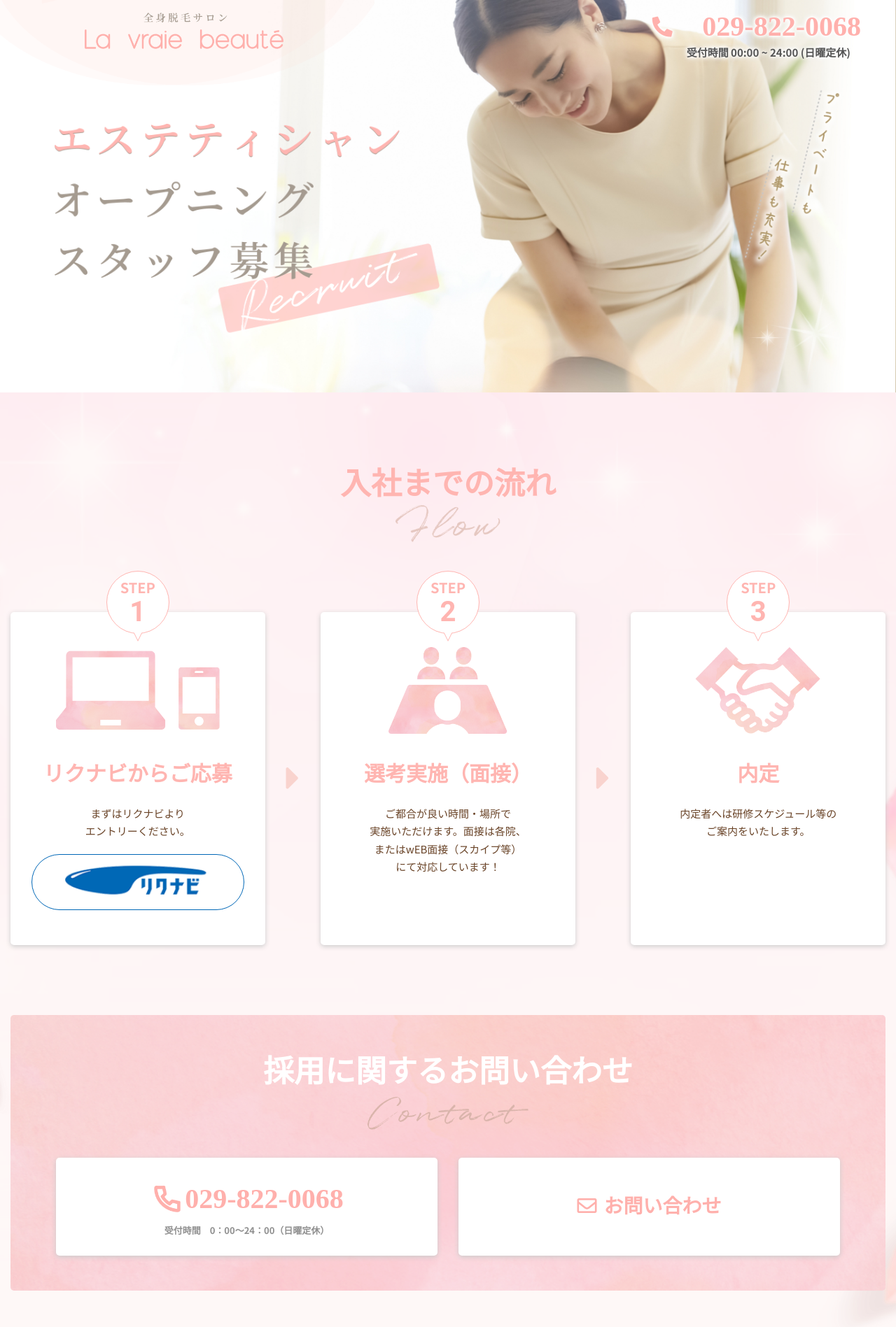
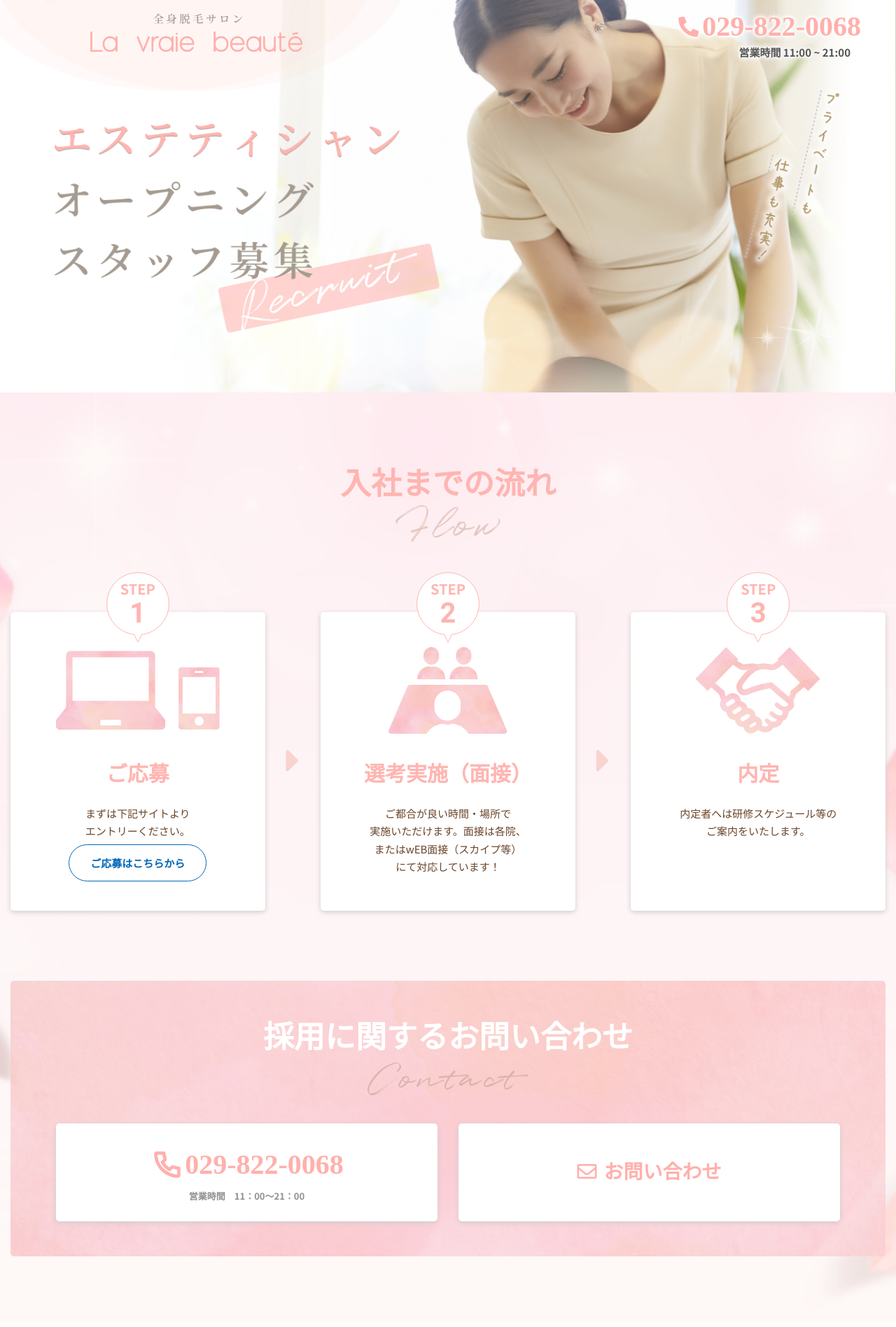
Before and after one commit to imaituki/biken, a PHP site: page / in a window 1280 px wide. Shown: the top 1897 px of the page at 70% size. Run offline with PHP 8.4, Linux system fonts and the light colour scheme; some libraries are stand-ins or nearby versions; some web fonts are replaced.

Commit message:
作業UP

```diff
--- a/common/css/style.css
+++ b/common/css/style.css
@@ -41,24 +41,7 @@
 #body{  background: url(../image/contents/top/back.png) no-repeat center top / cover;}
 
 #top_flow .balloon {
-	position: absolute;
-    display: inline-block;
-    width: 90px;
-    height: 90px;
-    line-height: 35px;
-    text-align: center;
-	padding: 5px 0;
-    color: #FFB5B1;
-    font-weight: bold;
-    background: #fff;
-    border-radius: 50%;
-    box-sizing: border-box;
-    border: 1px solid #FFB5B1;
-    top: -3%;
-    left: 50%;
-    transform: translateY(-50%) translateX(-50%);
-    -webkit- transform: translateY(-50%) translateX(-50%);
-    margin: auto;
+	position: absolute; display: inline-block; width: 90px; height: 90px; line-height: 35px; text-align: center; padding: 5px 0; color: #FFB5B1; font-weight: bold; background: #fff; border-radius: 50%; box-sizing: border-box; border: 1px solid #FFB5B1; top: -3%; left: 50%; transform: translateY(-50%) translateX(-50%); -webkit- transform: translateY(-50%) translateX(-50%); margin: auto;
 }
 #top_flow h2{margin-bottom: 100px;}
 #top_flow h2 span.sub{max-width: 150px;}
@@ -73,7 +56,8 @@
 #top_flow .box{box-shadow: 0px 2px 7px 0px #ccc; background: #fff; padding: 50px 30px;  border-radius: 5px;}
 
 
-#top_flow .flow._1 .link{text-align: center; border: 1px solid #0067B7; border-radius: 50px; padding: 5px 0;}
+#top_flow .flow._1 .link{text-align: center;}
+#top_flow .flow._1 .link a{color: #0067B7; font-weight: bold; border: 1px solid; text-decoration: none; border-radius: 50px; padding: 15px 30px;}
 
 @media (max-width:1199px) and (min-width: 992px){
 	#top_flow .box .img{padding: 0 15px}
--- a/index.html
+++ b/index.html
@@ -2,11 +2,10 @@
 <html lang="ja">
 <head>
 <meta charset="utf-8">
-<title>La vraie beauté</title>
+<title>オープニングスタッフ募集 | La vraie beauté（ラブレボーテ） 採用ページ</title>
 <meta name="keywords"
-	content="全身脱毛,脱毛,茨城,ラブレボーテ">
-<meta name="description"
-	content="###">
+	content="茨城,脱毛サロン,美容脱毛,エステ,エステティシャン,求人,採用,応募">
+<meta name="description" content="全身脱毛サロン「ラブレボーテ」がオープニングスタッフを募集。ベストアイテム賞受賞の日本製・世界最速脱毛機「バイマッハ」や「リオキシー」の上位機種「ヴィクトリア」などのハイスペック最新脱毛機を導入。全国No.1のエステティシャンを目指せます。">
 <meta http-equiv="X-UA-Compatible" content="IE=edge">
 <meta name="viewport" content="width=device-width, initial-scale=1">
 <link rel="icon" href="../common/favicon/favicon.ico" type="image/x-icon">
@@ -27,7 +26,7 @@
 			<div class="flex">
 				<p class="height-1 img"><i class="fas fa-phone-alt"></i><img src="../common/image/tel.png" alt="La vraie beauté"></p>
 				<p class="height-1"><a href="tel:0298220068" class="ov"><span class="mincho">029-822-0068</span></a>
-				<span class="time">受付時間 00:00 ~ 24:00 (日曜定休)</span></p>
+				<span class="time">営業時間 11:00 ~ 21:00</span></p>
 			</div>
 		</div>
 	</div>
@@ -61,11 +60,11 @@
 						<div class="box">
 							<div class="height-1">
 								<div class="mb30 pos_ac img"><img src="../common/image/contents/top/icon1.png" alt="La vraie beauté"></div>
-								<h3>リクナビからご応募</h3>
-								<p class="pos_ac mb20">まずはリクナビより<br>エントリーください。</p>
+								<h3>ご応募</h3>
+								<p class="pos_ac mb20">まずは下記サイトより<br>エントリーください。</p>
 								<div class="link">
-									<a href="###" class="ov">
-										<img src="../common/image/contents/top/link.png" alt="La vraie beauté">
+									<a href="https://pemwoif8.jbplt.jp/" class="ov" target="_blank">
+										ご応募はこちらから
 									</a>
 								</div>
 							</div>
@@ -126,7 +125,7 @@
 												<p class="height-2">029-822-0068</p>
 											</div>
 										</div>
-										<p class="time">受付時間　0：00〜24：00（日曜定休）</p>
+										<p class="time">営業時間　11：00〜21：00</p>
 									</div>
 								</div>
 								</a>
```
